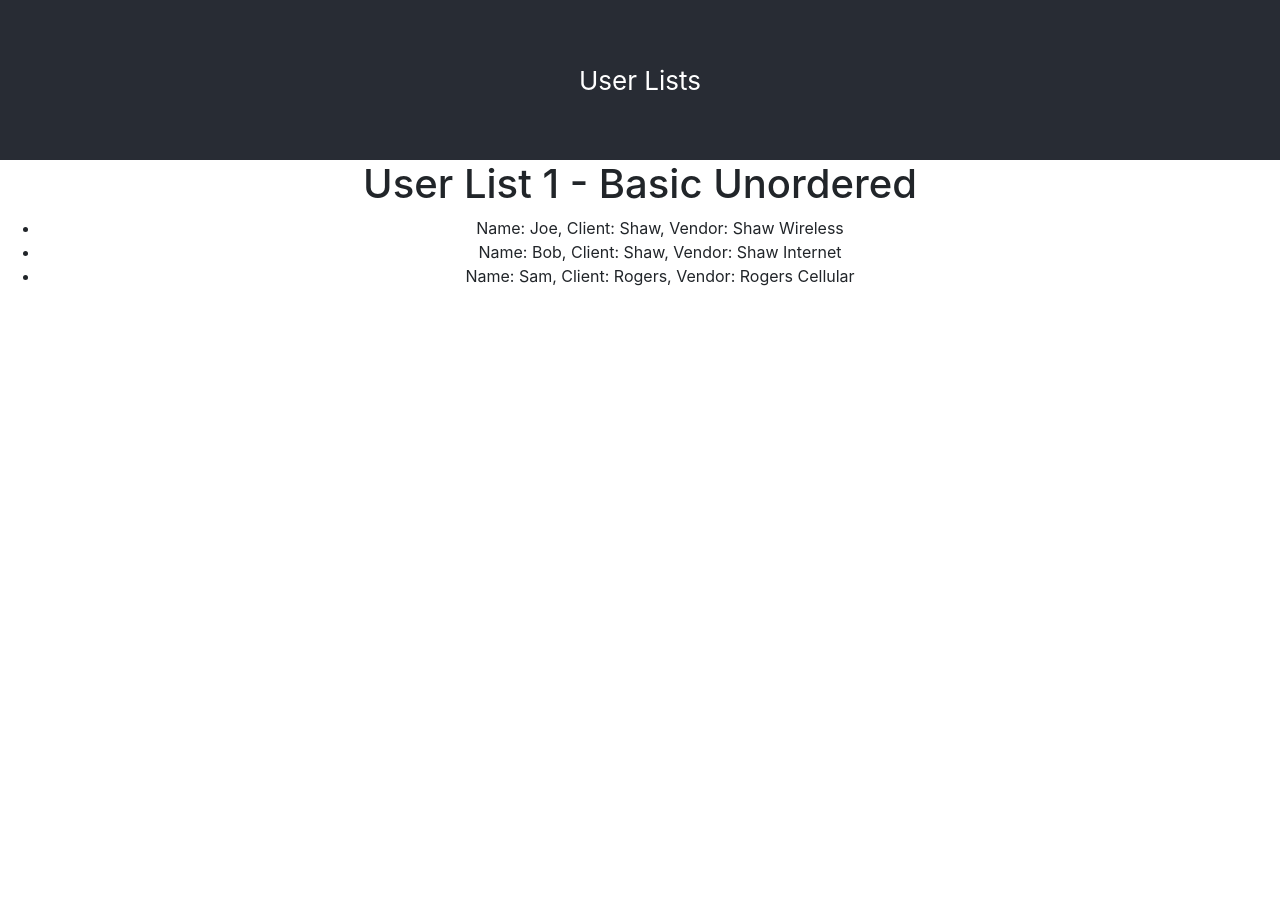
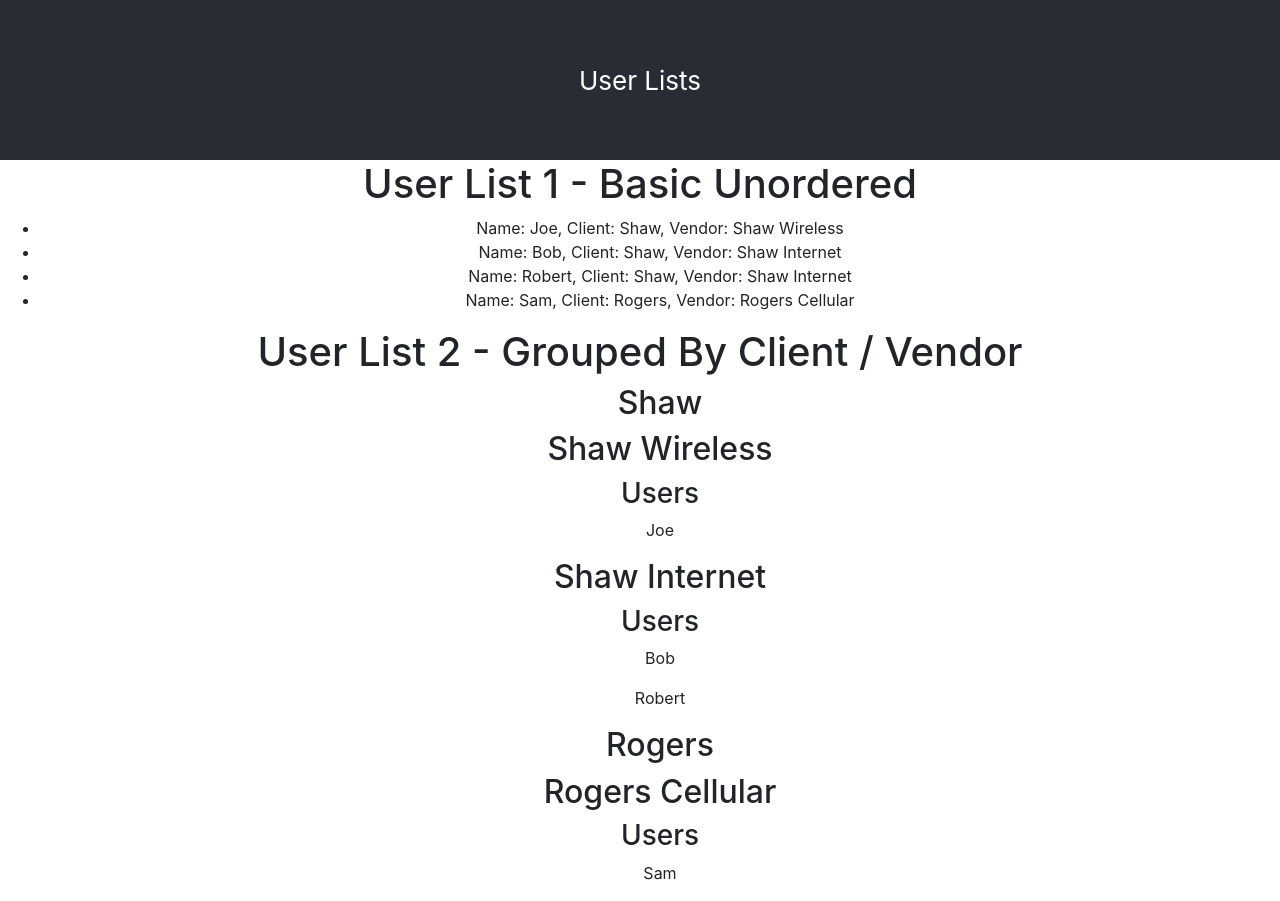
Before and after one commit to raymondtongsymend/user_list, a React (Create React App) app: page / in a window 1280 px wide. Before the commit the page ends 800 px from the top, so only its background shows below. Built offline with nearby package versions, Linux system fonts and the light colour scheme.

Commit message:
Provide a view that breaks down user by client and then vendor

```diff
--- a/src/App.js
+++ b/src/App.js
@@ -1,5 +1,6 @@
 import './App.css';
 import UserList1 from './userList1';
+import UserList2 from './userList2';
 
 function App() {
 
@@ -12,6 +13,7 @@
       </header>
       <div>
         <UserList1 userDataList={userDataList} />
+        <UserList2 userDataList={userDataList} />
       </div>
     </div>
   );
@@ -22,6 +24,7 @@
   const users = [
     { name: "Joe", client: "Shaw", vendor: "Shaw Wireless" },
     { name: "Bob", client: "Shaw", vendor: "Shaw Internet" },
+    { name: "Robert", client: "Shaw", vendor: "Shaw Internet" },
     { name: "Sam", client: "Rogers", vendor: "Rogers Cellular" }
   ];
 
--- /dev/null
+++ b/src/userList2.js
@@ -0,0 +1,26 @@
+import React from "react"
+import UserList2ClientBreakdown from "./userList2ClientBreakdown";
+
+export default function UserList2(props) {
+
+    const userDataList = props.userDataList;
+
+    // create a distinct list of clients
+    let clientList = [];
+    userDataList.map(userData => {
+        clientList.push(userData.client)
+    });
+    clientList = clientList.filter((value, index, self) => {
+        return self.indexOf(value) === index;
+    })
+
+    return <div>
+        <h1>User List 2 - Grouped By Client / Vendor  </h1>
+        <ul>
+            { clientList.map(client =>
+                <UserList2ClientBreakdown client={client} userDataList={userDataList} />
+            )}
+        </ul>
+
+    </div>
+}
--- /dev/null
+++ b/src/userList2ClientBreakdown.js
@@ -0,0 +1,31 @@
+import React from "react"
+import UserList2VendorBreakdown from "./userList2VendorBreakdown";
+
+export default function UserList2ClientBreakdown(props) {
+    const client = props.client;
+    const userDataList = props.userDataList;
+
+    // filter users down to those that belong to the client
+    let clientUserList = userDataList.filter((value, index, self) => {
+        return value.client === client
+    });
+
+    // create a distinct list of vendors for the client
+    let vendorList = [];
+    clientUserList.map(userData => {
+        vendorList.push(userData.vendor)
+    });
+
+    vendorList = vendorList.filter((value, index, self) => {
+        return self.indexOf(value) === index;
+    })
+
+
+    return <div>
+        <h2> {client} </h2>
+        {
+            vendorList.map(vendor =>
+                <UserList2VendorBreakdown vendor={vendor} userDataList={userDataList} />)
+        }
+    </div>
+}
--- /dev/null
+++ b/src/userList2VendorBreakdown.js
@@ -0,0 +1,22 @@
+import React from "react"
+
+export default function UserList2VendorBreakdown(props) {
+    const vendor = props.vendor;
+    const userDataList = props.userDataList;
+
+    // filter users down to those that belong to the vendor
+    let vendorUserList = userDataList.filter((value, index, self) => {
+        return value.vendor === vendor
+    });
+
+    return <div>
+        <h2> {vendor} </h2>
+        <h3> Users </h3>
+        {
+            vendorUserList.map(user =>
+                <p>
+                    {user.name}
+                </p>)
+        }
+    </div>
+}
```
